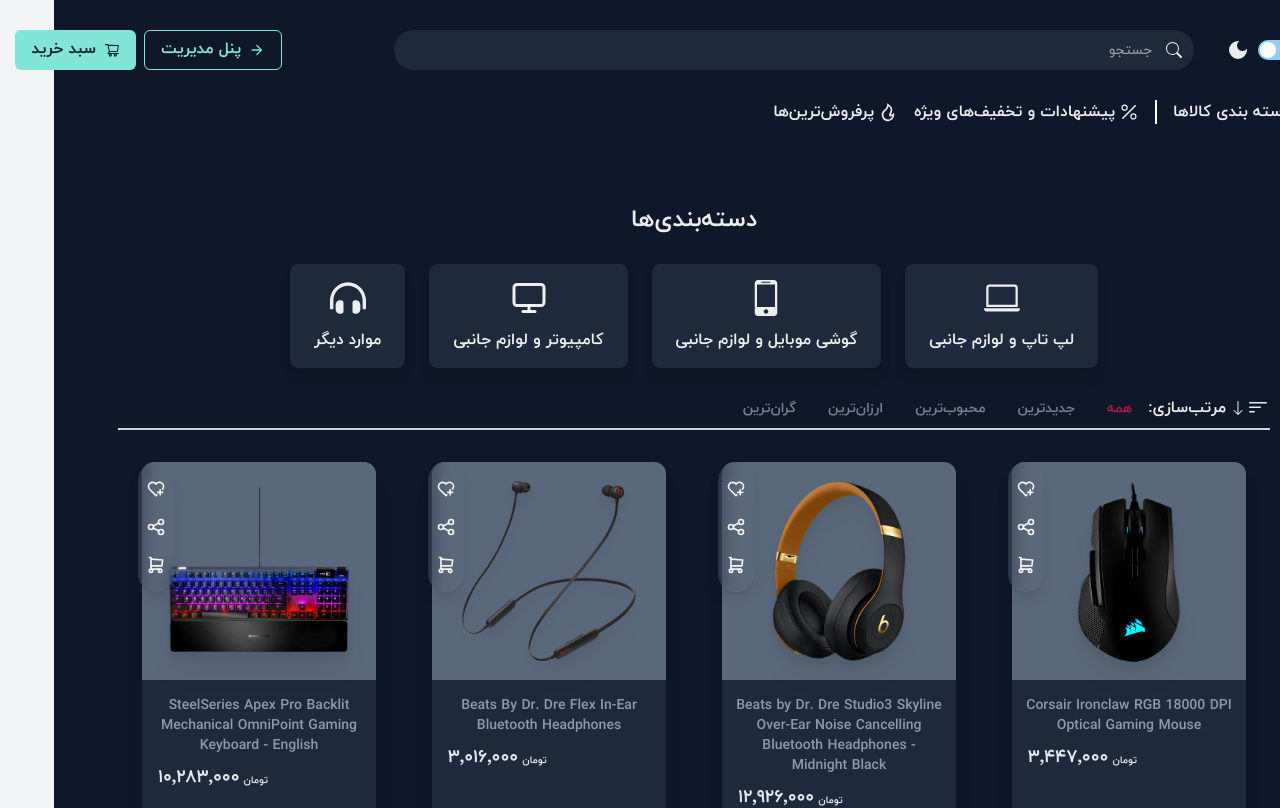
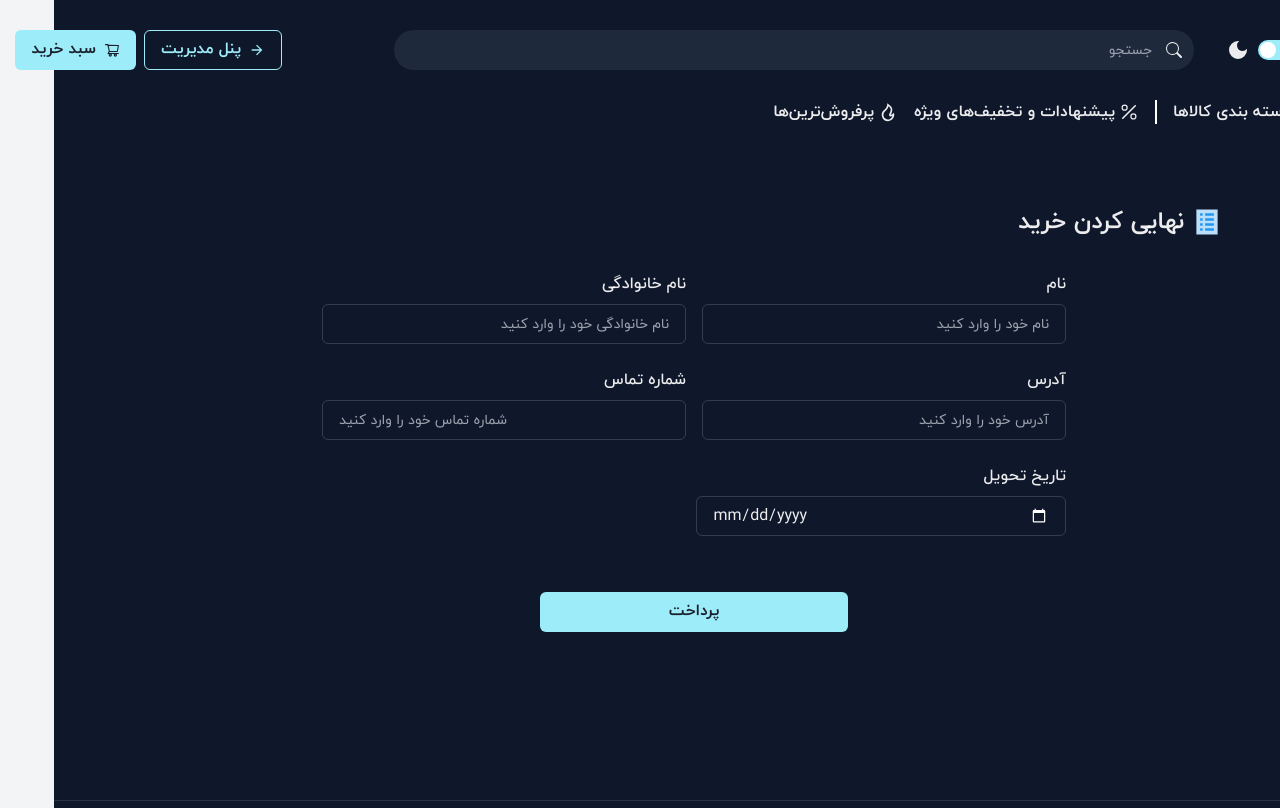
Before and after one commit to ahsn-dev/online-store, a React (Vite) app: page / in a window 1280 px wide. Shown: the top 808 px of the page. Built offline with nearby package versions, Linux system fonts and the light colour scheme.

Commit message:
create Finalize Purchase and add styles

```diff
--- a/package.json
+++ b/package.json
@@ -10,19 +10,23 @@
     "preview": "vite preview"
   },
   "dependencies": {
-    "@chakra-ui/react": "^2.6.1",
+    "@chakra-ui/react": "^2.7.0",
     "@emotion/react": "^11.11.0",
     "@emotion/styled": "^11.11.0",
+    "@hookform/resolvers": "^3.1.0",
     "@tanstack/react-query": "^4.29.11",
+    "@types/yup": "^0.32.0",
     "framer-motion": "^10.12.16",
     "localforage": "^1.10.0",
     "match-sorter": "^6.3.1",
     "react": "^18.2.0",
     "react-dom": "^18.2.0",
+    "react-hook-form": "^7.44.2",
     "react-icons": "^4.8.0",
     "react-multi-carousel": "^2.8.4",
     "react-router-dom": "^6.11.2",
     "sort-by": "^0.0.2",
+    "yup": "^1.2.0",
     "zustand": "^4.3.8"
   },
   "devDependencies": {
--- a/src/components/ColorModeSwitch.tsx
+++ b/src/components/ColorModeSwitch.tsx
@@ -6,7 +6,11 @@
 
   return (
     <HStack>
-      <Switch isChecked={colorMode === "dark"} onChange={toggleColorMode} />
+      <Switch
+        isChecked={colorMode === "dark"}
+        onChange={toggleColorMode}
+        colorScheme="cyan"
+      />
       <Text whiteSpace="nowrap">
         {colorMode === "dark" ? (
           <MdDarkMode size="24px" />
--- a/src/components/NavBar.tsx
+++ b/src/components/NavBar.tsx
@@ -37,7 +37,7 @@
           <Link to="/adminPanel">
             <Button
               leftIcon={<IoMdArrowForward />}
-              colorScheme="teal"
+              colorScheme="cyan"
               variant="outline"
             >
               پنل مدیریت
@@ -46,7 +46,7 @@
           <Link to="/cart">
             <Button
               leftIcon={<AiOutlineShoppingCart />}
-              colorScheme="teal"
+              colorScheme="cyan"
               variant="solid"
             >
               سبد خرید
--- /dev/null
+++ b/src/pages/FinalizePurchase.tsx
@@ -0,0 +1,158 @@
+import { useState } from "react";
+import { useForm } from "react-hook-form";
+import { yupResolver } from "@hookform/resolvers/yup";
+import * as yup from "yup";
+import {
+  Box,
+  Button,
+  Flex,
+  FormControl,
+  FormErrorMessage,
+  FormLabel,
+  HStack,
+  Input,
+  Stack,
+} from "@chakra-ui/react";
+import { FcViewDetails } from "react-icons/fc";
+
+type OrderFormData = {
+  name: string;
+  family: string;
+  address: string;
+  phoneNumber: string;
+  deliveryDate: string;
+};
+
+const schema = yup.object().shape({
+  name: yup.string().required("نام الزامی است"),
+  family: yup.string().required("نام خانوادگی الزامی است"),
+  address: yup.string().required("آدرس الزامی است"),
+  phoneNumber: yup.string().required("شماره تماس الزامی است"),
+  deliveryDate: yup.string().required("تاریخ تحویل الزامی است"),
+});
+
+const FinalizePurchase = () => {
+  const [isLoading, setIsLoading] = useState(false);
+  const {
+    handleSubmit,
+    register,
+    formState: { errors },
+  } = useForm<OrderFormData>({
+    resolver: yupResolver(schema),
+  });
+
+  const onSubmit = async () => {
+    setIsLoading(true);
+    // TODO: Implement payment logic here
+    setIsLoading(false);
+  };
+
+  return (
+    <Box marginTop={16}>
+      <Box
+        as="h1"
+        fontSize="2xl"
+        fontWeight="bold"
+        mb={8}
+        paddingRight={28}
+        display={"flex"}
+        alignItems={"center"}
+        gap={2}
+      >
+        <FcViewDetails className="text-3xl" />
+        نهایی کردن خرید
+      </Box>
+
+      <form onSubmit={handleSubmit(onSubmit)}>
+        <Stack spacing={6} width="60%" marginX="auto">
+          <Flex gap={4}>
+            <Box flex="1" mr={3}>
+              <FormControl isInvalid={!!errors.name}>
+                <FormLabel htmlFor="name">نام</FormLabel>
+                <Input
+                  type="text"
+                  id="name"
+                  {...register("name")}
+                  placeholder="نام خود را وارد کنید"
+                />
+                <FormErrorMessage>{errors.name?.message}</FormErrorMessage>
+              </FormControl>
+            </Box>
+            <Box flex="1" ml={3}>
+              <FormControl isInvalid={!!errors.family}>
+                <FormLabel htmlFor="family">نام خانوادگی</FormLabel>
+                <Input
+                  type="text"
+                  id="family"
+                  {...register("family")}
+                  placeholder="نام خانوادگی خود را وارد کنید"
+                />
+                <FormErrorMessage>{errors.family?.message}</FormErrorMessage>
+              </FormControl>
+            </Box>
+          </Flex>
+
+          <Flex gap={4}>
+            <Box flex="1" mr={3}>
+              <FormControl isInvalid={!!errors.address}>
+                <FormLabel htmlFor="address">آدرس</FormLabel>
+                <Input
+                  type="text"
+                  id="address"
+                  {...register("address")}
+                  placeholder="آدرس خود را وارد کنید"
+                />
+                <FormErrorMessage>{errors.address?.message}</FormErrorMessage>
+              </FormControl>
+            </Box>
+            <Box flex="1" ml={3}>
+              <FormControl isInvalid={!!errors.phoneNumber}>
+                <FormLabel htmlFor="phoneNumber">شماره تماس</FormLabel>
+                <Input
+                  type="tel"
+                  id="phoneNumber"
+                  {...register("phoneNumber")}
+                  placeholder="شماره تماس خود را وارد کنید"
+                />
+                <FormErrorMessage>
+                  {errors.phoneNumber?.message}
+                </FormErrorMessage>
+              </FormControl>
+            </Box>
+          </Flex>
+
+          <Flex>
+            <Box flex="1" mr={3}>
+              <FormControl isInvalid={!!errors.deliveryDate}>
+                <FormLabel htmlFor="deliveryDate">تاریخ تحویل</FormLabel>
+                <Input
+                  type="date"
+                  id="deliveryDate"
+                  {...register("deliveryDate")}
+                  width="49%"
+                />
+                <FormErrorMessage>
+                  {errors.deliveryDate?.message}
+                </FormErrorMessage>
+              </FormControl>
+            </Box>
+          </Flex>
+
+          <Button
+            type="submit"
+            isLoading={isLoading}
+            loadingText="Processing Payment..."
+            colorScheme="cyan"
+            width="40%"
+            marginX="auto"
+            marginTop="2rem"
+          >
+            پرداخت
+          </Button>
+        </Stack>
+      </form>
+    </Box>
+  );
+};
+
+export default FinalizePurchase;
--- a/src/pages/Layout.tsx
+++ b/src/pages/Layout.tsx
@@ -6,8 +6,9 @@
 // import ProductsCategory from "../components/ProductsCategory";
 // import LatestProducts from "../components/LatestProducts";
 import Footer from "../components/Footer";
+import FinalizePurchase from "./FinalizePurchase";
 // import Cart from "./Cart";
-import Products from "./Products";
+// import Products from "./Products";
 // import ProductPage from "./ProductPage";
 
 const Layout = () => {
@@ -22,8 +23,9 @@
       }
     >
       <NavBar />
+      <FinalizePurchase />
       {/* <Cart /> */}
-      <Products />
+      {/* <Products /> */}
       {/* <ProductPage /> */}
       {/* <Slider />
       <Info />
```
Also changed, not shown: 1 other file (tests, documents, lock files or other folders).
